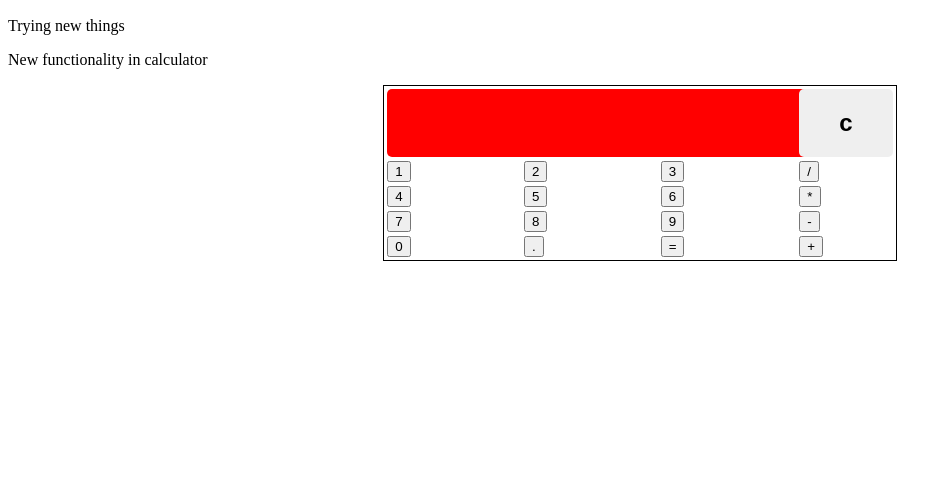
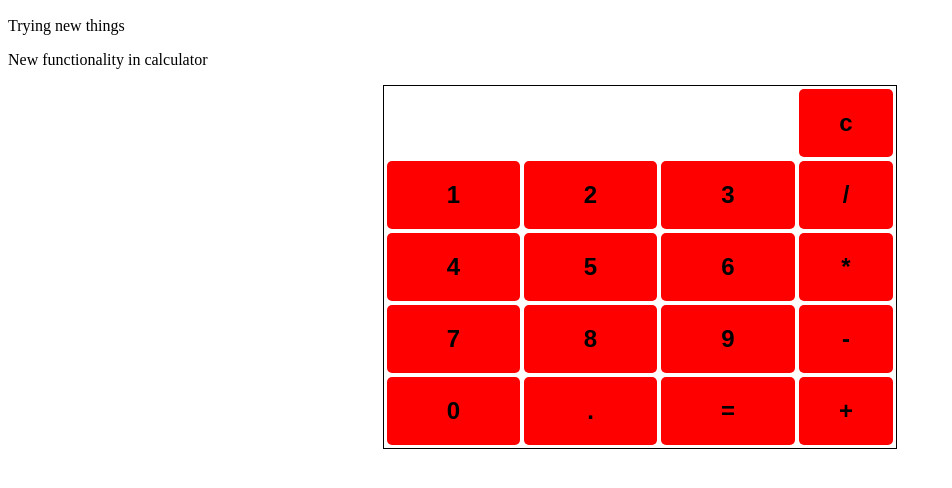
Before and after one commit to taki1611/CodingProjects, a plain HTML site: page index.html in a window 1280 px wide. Shown: the part 50-538 px from the top of the page, without its empty margins (0-952 px from the left). Drawn offline with Linux system fonts and the light colour scheme.

Commit message:
Update styles.css

```diff
--- a/styles.css
+++ b/styles.css
@@ -1,10 +1,10 @@
-#Calculator {
+table {
     border: 1px solid black;
     margin-left:auto;
     margin-right:auto;
 }
 
-#result {
+input[type="button"] {
     width: 100%;
     padding: 20px 40px;
     background-color: red;
@@ -15,7 +15,7 @@
     border-radius: 5px;
 }
 
-#clear {
+input[type="text"] {
     padding: 20px 40px;
     font-size: 24px;
     font-weight: bold;
```
